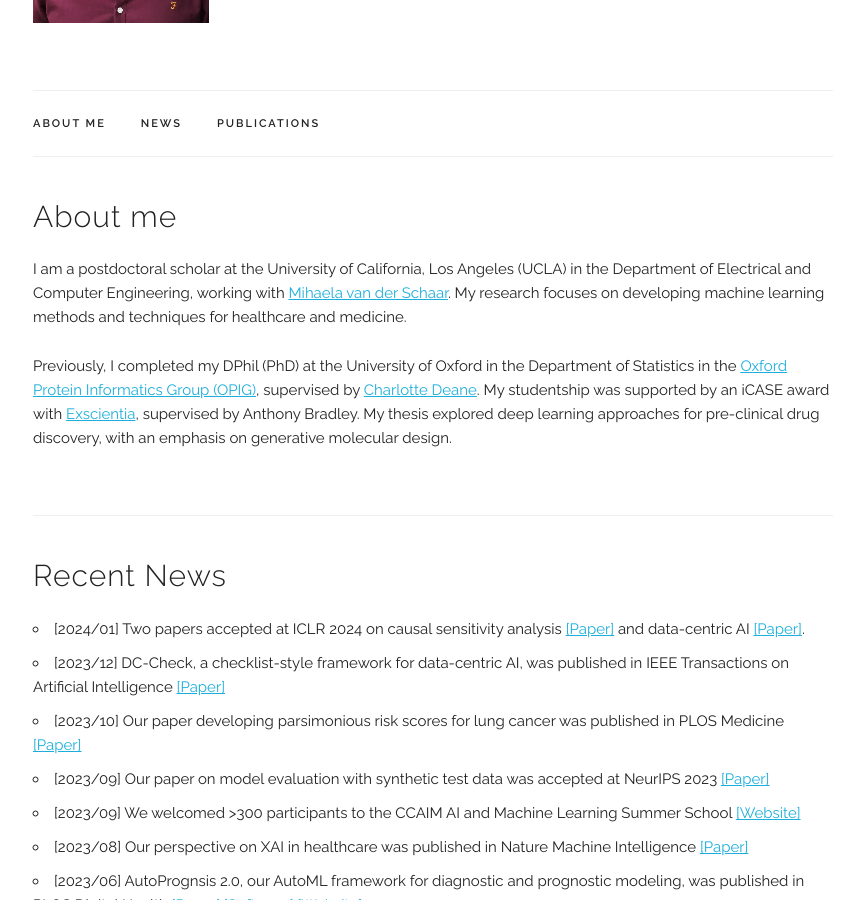
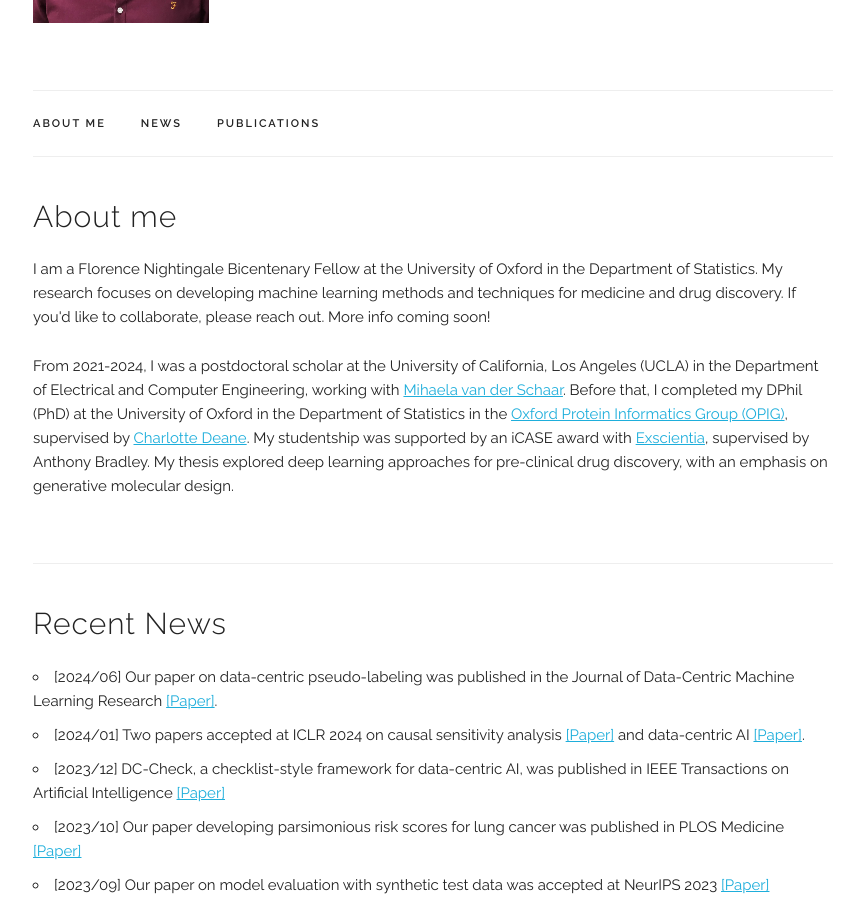
Before and after one commit to fimrie/fimrie.github.io, a Jekyll site: the page built from index.html, in a window 1280 px wide and 900 px high, scrolled down 262 px. Shown: the whole window, without its empty margins (207-1071 px from the left). Built offline with Jekyll 4.4.1, drawn with Linux system fonts in a browser that asks for light colours; some web fonts are replaced.

Commit message:
Update index.html

```diff
--- a/index.html
+++ b/index.html
@@ -6,14 +6,17 @@ title: Home
 <div class="docs-section" id="bio">
   <h4>About me</h4>
   <p>
-  I am a postdoctoral scholar at the University of California, Los Angeles (UCLA) in the Department of Electrical and Computer Engineering, working with <a href="https://www.vanderschaar-lab.com/">Mihaela van der Schaar</a>. My research focuses on developing machine learning methods and techniques for healthcare and medicine.
+    I am a Florence Nightingale Bicentenary Fellow at the University of Oxford in the Department of Statistics.
+    My research focuses on developing machine learning methods and techniques for medicine and drug discovery.
+    If you'd like to collaborate, please reach out.
+    More info coming soon!
   </p>
 
   <p>
-  Previously, I completed my DPhil (PhD) at the University of Oxford in the Department of Statistics in the <a href="http://opig.stats.ox.ac.uk/">Oxford Protein Informatics Group (OPIG)</a>,
+  From 2021-2024, I was a postdoctoral scholar at the University of California, Los Angeles (UCLA) in the Department of Electrical and Computer Engineering, working with <a href="https://www.vanderschaar-lab.com/">Mihaela van der Schaar</a>.
+  Before that, I completed my DPhil (PhD) at the University of Oxford in the Department of Statistics in the <a href="http://opig.stats.ox.ac.uk/">Oxford Protein Informatics Group (OPIG)</a>,
   supervised by <a href="https://www.stats.ox.ac.uk/~deane/">Charlotte Deane</a>.
   My studentship was supported by an iCASE award with <a href="https://www.exscientia.ai/">Exscientia</a>, supervised by Anthony Bradley. My thesis explored deep learning approaches for pre-clinical drug discovery, with an emphasis on generative molecular design.
-
   </p>
 </div>
 
@@ -22,6 +25,7 @@ title: Home
 <div class="docs-section" id="news">
   <h4>Recent News</h4>
   <ul>
+    <li>[2024/06] Our paper on data-centric pseudo-labeling was published in the Journal of Data-Centric Machine Learning Research <a href="https://data.mlr.press/assets/pdf/v01-10.pdf">[Paper]</a>.</li>
     <li>[2024/01] Two papers accepted at ICLR 2024 on causal sensitivity analysis <a href="https://arxiv.org/pdf/2311.16026.pdf">[Paper]</a> and data-centric AI <a href="https://openreview.net/pdf?id=icTZCUbtD6">[Paper]</a>.</li>
     <li>[2023/12] DC-Check, a checklist-style framework for data-centric AI, was published in IEEE Transactions on Artificial Intelligence <a href="https://ieeexplore.ieee.org/abstract/document/10372382">[Paper]</a></li>
     <li>[2023/10] Our paper developing parsimonious risk scores for lung cancer was published in PLOS Medicine <a href="https://journals.plos.org/plosmedicine/article?id=10.1371/journal.pmed.1004287">[Paper]</a></li>
```
